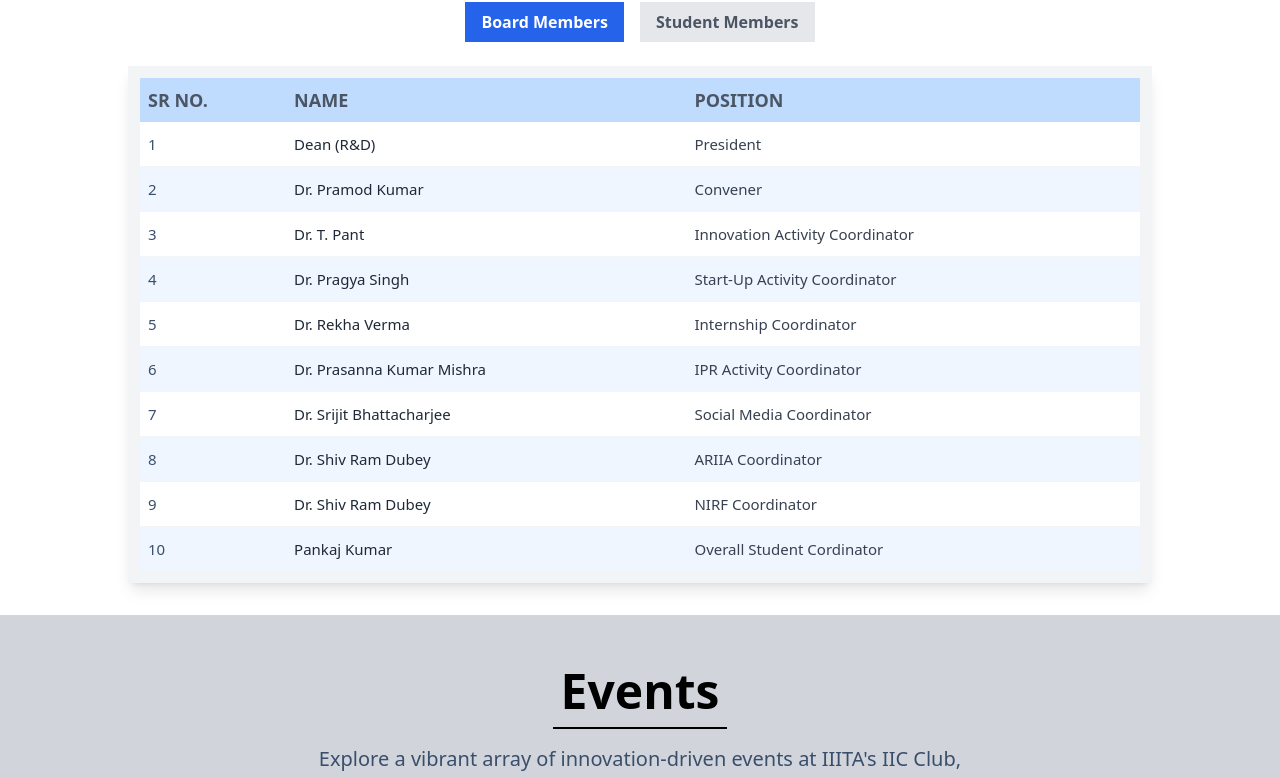
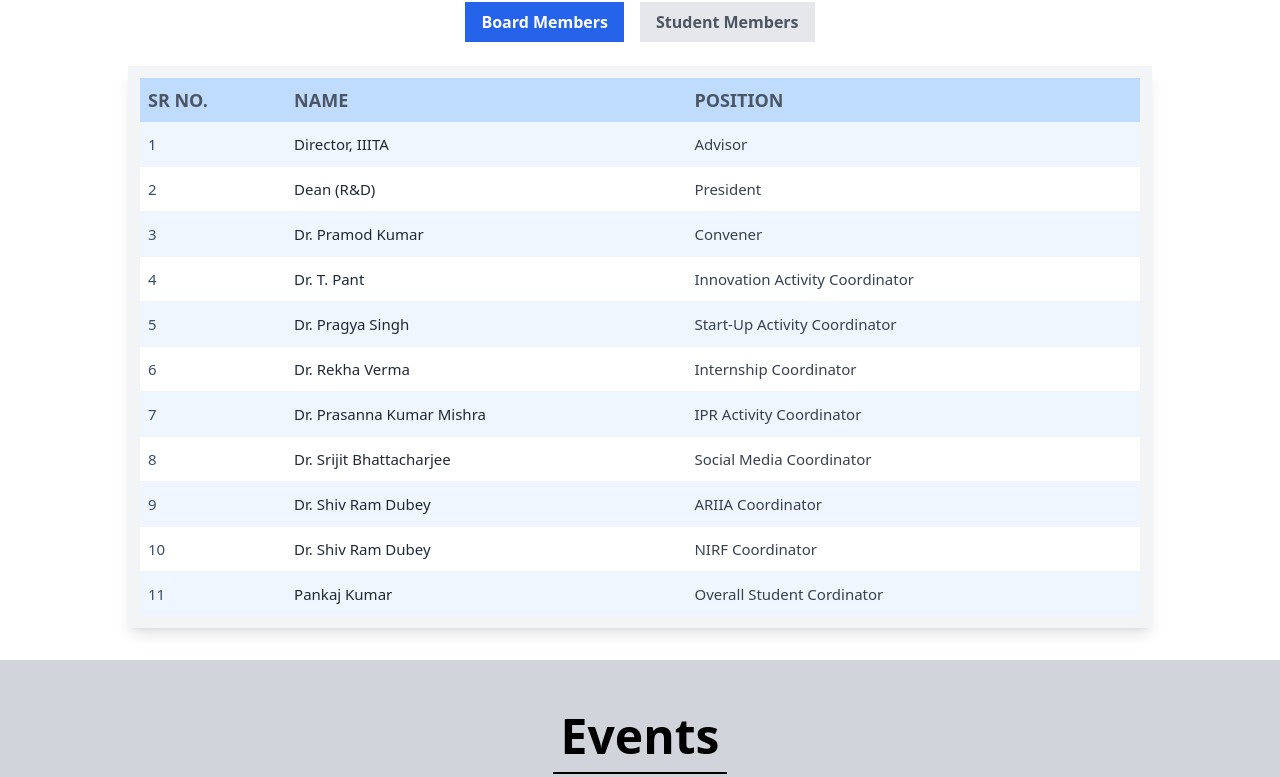
Before and after one commit to shashankpatil28/IIC-main, a Next.js app: page / in a window 1280 px wide. Shown: the part 2999-3776 px from the top of the page. Built offline with nearby package versions, Linux system fonts and the light colour scheme.

Commit message:
changed some requirements

```diff
--- a/components/footer/footer.jsx
+++ b/components/footer/footer.jsx
@@ -2,7 +2,7 @@ import React from "react";
 import Link from "next/link";
 import MoeImg from "../../public/MIC-Big.png";
 import Image from "next/image";
-import { FaFacebook, FaTwitter, FaInstagram, FaYoutube } from "react-icons/fa";
+import { FaFacebook, FaTwitter, FaInstagram, FaYoutube, FaMailBulk } from "react-icons/fa";
 
 const Footer = () => {
   return (
@@ -18,6 +18,17 @@ const Footer = () => {
                 through Social Media
               </h5>
               <div className="mt-6 lg:mb-0 mb-6 max-md:relative max-md:bottom-3 max-md:right-1">
+                <button
+                  className="bg-white text-blue-500 shadow-lg font-normal h-10 w-10 items-center justify-center align-center rounded-full outline-none focus:outline-none mr-2"
+                  type="button"
+                >
+                  <Link
+                    href="mailto:iic_coordinator@iiita.ac.in"
+                    className="flex justify-center items-center"
+                  >
+                    <FaMailBulk className="text-2xl text-sky-500" />
+                  </Link>
+                </button>
                 <button
                   className="bg-white text-blue-500 shadow-lg font-normal h-10 w-10 items-center justify-center align-center rounded-full outline-none focus:outline-none mr-2"
                   type="button"
--- a/components/table/table.jsx
+++ b/components/table/table.jsx
@@ -79,7 +79,7 @@ function Table() {
                         viewport={{ once: 1 }}
                       >
                         <td className="p-2 whitespace-nowrap">
-                          <div className="text-left">{ele.personId}</div>
+                          <div className="text-left">{ele.personId + 1}</div>
                         </td>
                         <td className="p-2 whitespace-nowrap">
                           <div className="flex items-center">
--- a/public/data.js
+++ b/public/data.js
@@ -1,4 +1,10 @@
 const boardMember = [
+    {
+      personId : 0,
+      designation : "Advisor",
+      name : "Director, IIITA",
+      position : "dean"
+    },
     {
         personId : 1,
         designation : "President",
```
